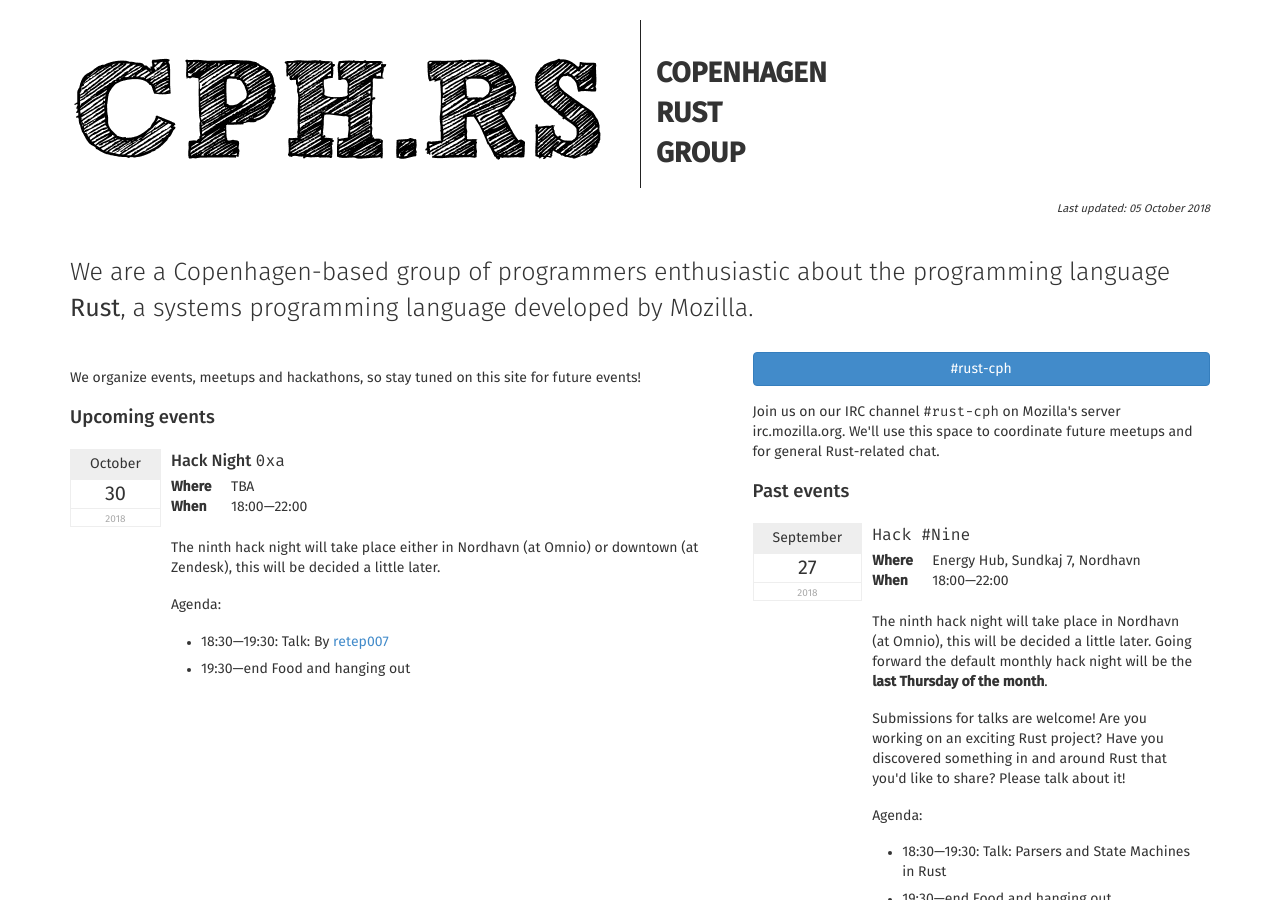
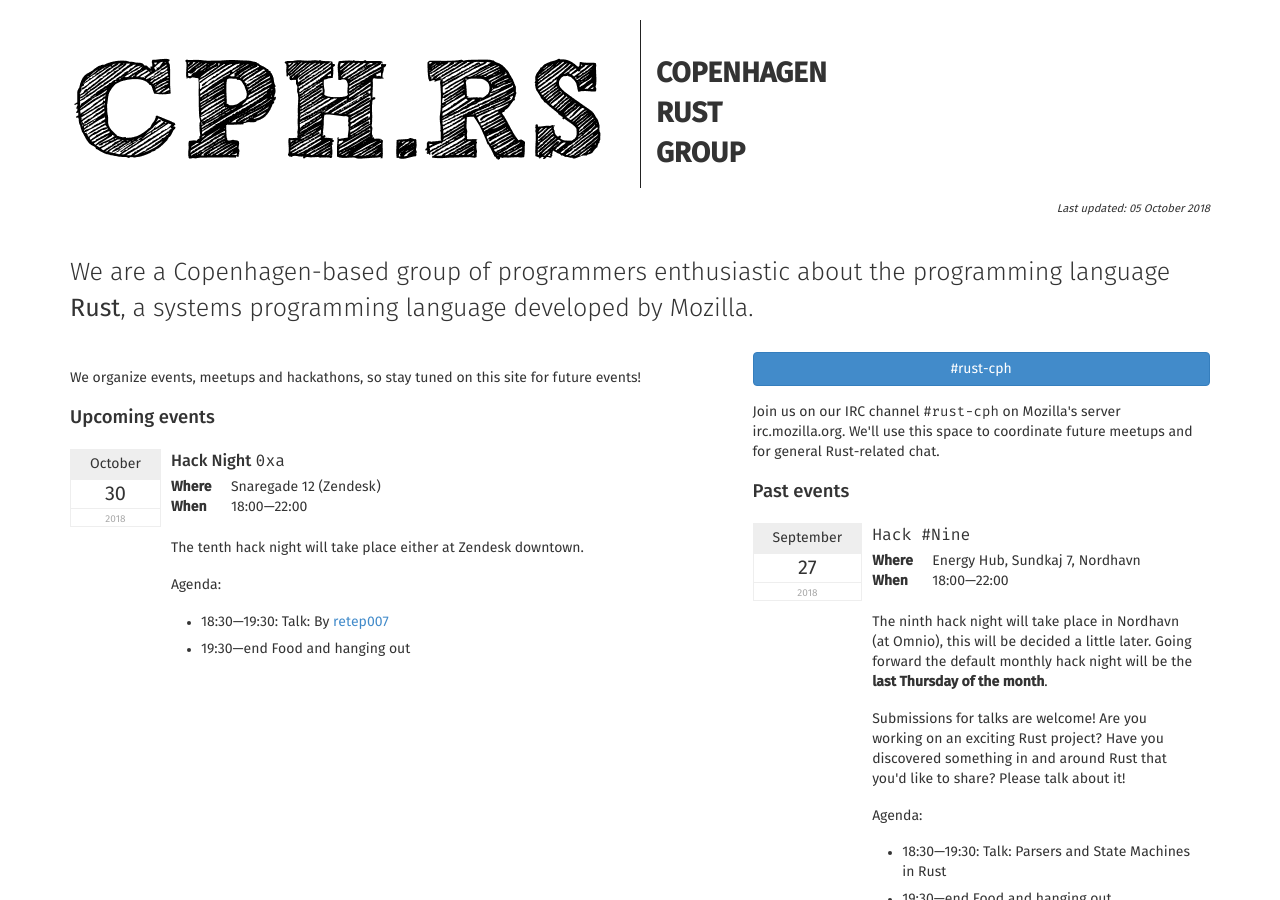
Before and after one commit to laumann/cph.rs, a Jekyll site: the page built from index.html, in a window 1280 px wide and 900 px high. Built offline with Jekyll 4.4.1, drawn with Linux system fonts in a browser that asks for light colours; Markdown is read by kramdown in place of the engine named in the settings.

Commit message:
Hack night #10: Location Zendesk

```diff
--- a/index.html
+++ b/index.html
@@ -32,14 +32,13 @@ title: The Copenhagen Rust Group
 
 	    <dl class="dl-horizontal">
 	      <dt>Where</dt>
-	      <dd>TBA<dd>
+	      <dd>Snaregade 12 (Zendesk)<dd>
 
 	      <dt>When</dt>
 	      <dd>18:00&mdash;22:00</dd>
 	    </dl>
 
-      <p>The ninth hack night will take place either in Nordhavn (at Omnio) or
-      downtown (at Zendesk), this will be decided a little later.</p>
+      <p>The tenth hack night will take place either at Zendesk downtown.</p>
 
 	<p>Agenda:
           <ul>
```
